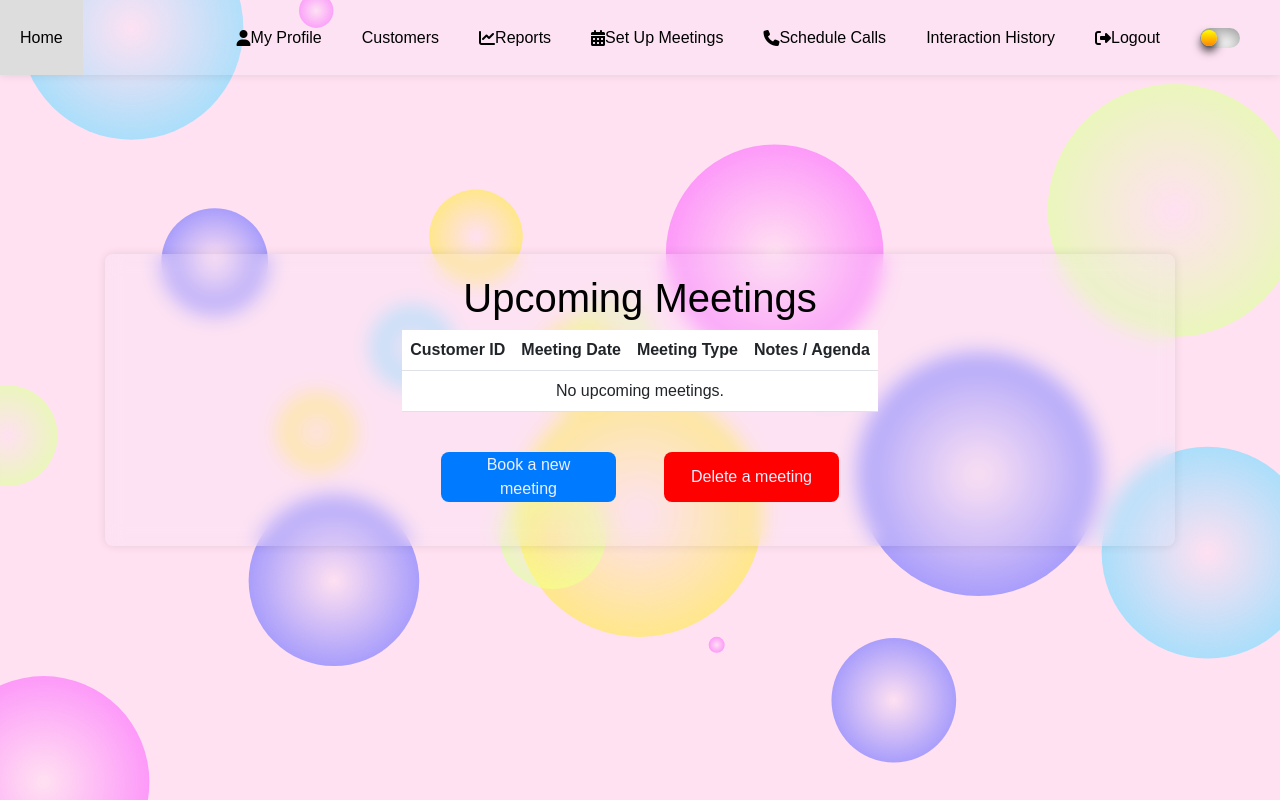
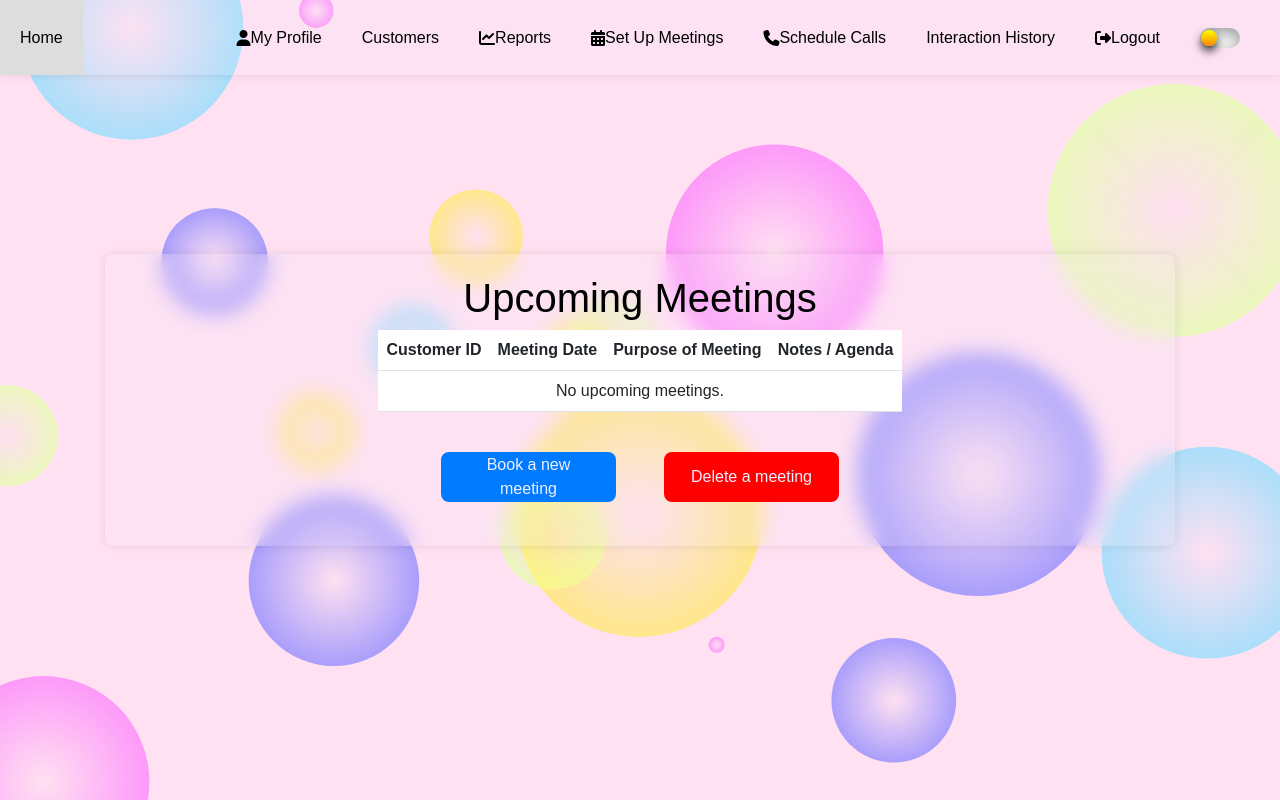
Before and after one commit to Syrup-2005/CRM-CW, a PHP site: page /meetings.html in a window 1280 px wide. Run offline with PHP 8.4, Linux system fonts and the light colour scheme; data that the repository does not hold is empty; some libraries are stand-ins or nearby versions.

Commit message:
change call&meeting type to purpose

```diff
--- a/abb_robotics.sql
+++ b/abb_robotics.sql
@@ -31,7 +31,7 @@ CREATE TABLE `calls` (
   `call_id` int(11) NOT NULL,
   `customer_id` int(11) NOT NULL,
   `datetime` datetime NOT NULL,
-  `call_type` varchar(50) NOT NULL,
+  `call_purpose` varchar(50) NOT NULL,
   `notes` text,
   `created_at` timestamp NOT NULL DEFAULT CURRENT_TIMESTAMP
 ) ENGINE=InnoDB DEFAULT CHARSET=utf8;
@@ -72,7 +72,7 @@ CREATE TABLE `meetings` (
   `user_id` int(11) NOT NULL,
   `meeting_date` datetime NOT NULL,
   `notes` text,
-  `meeting_type` varchar(100) DEFAULT NULL
+  `meeting_purpose` varchar(100) DEFAULT NULL
 ) ENGINE=InnoDB DEFAULT CHARSET=utf8;
 
 -- --------------------------------------------------------
--- a/addmeeting.html
+++ b/addmeeting.html
@@ -102,8 +102,8 @@
                 </div>
 
                 <div class="mb-3">
-                    <label for="meeting_type" class="form-label">Meeting Type</label>
-                    <select class="form-select" id="meeting_type" name="meeting_type" required>
+                    <label for="meeting_purpose" class="form-label">Purpose of Meeting</label>
+                    <select class="form-select" id="meeting_purpose" name="meeting_purpose" required>
                         <option value="">-- Select --</option>
                         <option value="initial">Initial Contact</option>
                         <option value="follow-up">Follow-Up</option>
--- a/addmeeting.php
+++ b/addmeeting.php
@@ -5,12 +5,12 @@ require 'db_connection.php';
 if ($_SERVER['REQUEST_METHOD'] === 'POST') {
     $customer_id = mysqli_real_escape_string($conn, $_POST['customer_id']);
     $meeting_date = mysqli_real_escape_string($conn, $_POST['meeting_date']);
-    $meeting_type = mysqli_real_escape_string($conn, $_POST['meeting_type']);
+    $meeting_purpose = mysqli_real_escape_string($conn, $_POST['meeting_purpose']);
     $notes = mysqli_real_escape_string($conn, $_POST['notes']);
     $admin_id = mysqli_real_escape_string($conn, $_POST['admin_id']);
 
-    $query = "INSERT INTO meetings (customer_id, meeting_date, meeting_type, notes, user_id)
-              VALUES ('$customer_id', '$meeting_date', '$meeting_type', '$notes', '$admin_id')";
+    $query = "INSERT INTO meetings (customer_id, meeting_date, meeting_purpose, notes, user_id)
+              VALUES ('$customer_id', '$meeting_date', '$meeting_purpose', '$notes', '$admin_id')";
 
     if (mysqli_query($conn, $query)) {
         echo "<script>
--- a/calls.html
+++ b/calls.html
@@ -24,7 +24,7 @@
                 row.innerHTML = `
                     <td>${call.customer_id}</td>
                     <td>${call.datetime}</td>
-                    <td>${call.call_type}</td>
+                    <td>${call.call_purpose}</td>
                     <td>${call.notes}</td>
                 `;
                 tbody.appendChild(row);
@@ -77,7 +77,7 @@
                         <tr>
                             <th>Customer ID</th>
                             <th>Date and Time</th>
-                            <th>Call Type</th>
+                            <th>Purpose of Call</th>
                             <th>Notes / Agenda</th>
 
                         </tr>
--- a/deletecall.html
+++ b/deletecall.html
@@ -26,7 +26,7 @@
                 row.innerHTML = `
                     <td>${call.customer_id}</td>
                     <td>${call.datetime}</td>
-                    <td>${call.call_type}</td>
+                    <td>${call.call_purpose}</td>
                     <td>${call.notes}</td>
                 `;
                 tbody.appendChild(row);
@@ -35,7 +35,7 @@
                 if (!Array.from(dropdown.options).some(option => option.value === call.customer_id)) {
                     const option = document.createElement("option");
                     option.value = call.call_id;
-                    option.text = `Customer ${call.customer_id} - ${call.call_type} on ${call.datetime}`;
+                    option.text = `Customer ${call.customer_id} - ${call.call_purpose} on ${call.datetime}`;
                     select.appendChild(option);
                 }
             });
@@ -124,7 +124,7 @@
                     <tr>
                         <th>Customer ID</th>
                         <th>Date and Time</th>
-                        <th>Call Type</th>
+                        <th>Purpose of Call</th>
                         <th>Notes / Agenda</th>
                     </tr>
                 </thead>
--- a/deletemeeting.html
+++ b/deletemeeting.html
@@ -29,7 +29,7 @@
                         row.innerHTML = `
                             <td>${meeting.customer_id}</td>
                             <td>${meeting.meeting_date}</td>
-                            <td>${meeting.meeting_type}</td>
+                            <td>${meeting.meeting_purpose}</td>
                             <td>${meeting.notes ?? ''}</td>
                         `;
                         tbody.appendChild(row);
@@ -125,7 +125,7 @@
                     <tr>
                         <th>Customer ID</th>
                         <th>Meeting Date</th>
-                        <th>Meeting Type</th>
+                        <th>Purpose of Meeting</th>
                         <th>Notes / Agenda</th>
                     </tr>
                 </thead>
--- a/get_meeting_data.php
+++ b/get_meeting_data.php
@@ -3,7 +3,7 @@ header('Content-Type: application/json');
 include 'db_connection.php';
 
 // SQL query for upcoming meetings
-$query = "SELECT customer_id, meeting_date, meeting_type, notes
+$query = "SELECT customer_id, meeting_date, meeting_purpose, notes
           FROM meetings
           WHERE meeting_date >= CURDATE()
           ORDER BY meeting_date ASC";
--- a/meetings.html
+++ b/meetings.html
@@ -42,7 +42,7 @@
                         row.innerHTML = `
                             <td>${meeting.customer_id}</td>
                             <td>${meeting.meeting_date}</td>
-                            <td>${meeting.meeting_type}</td>
+                            <td>${meeting.meeting_purpose}</td>
                             <td>${meeting.notes ?? ''}</td>
                         `;
                         tbody.appendChild(row);
@@ -98,7 +98,7 @@
                         <tr>
                             <th>Customer ID</th>
                             <th>Meeting Date</th>
-                            <th>Meeting Type</th>
+                            <th>Purpose of Meeting</th>
                             <th>Notes / Agenda</th>
                         </tr>
                     </thead>
--- a/schedule_call.html
+++ b/schedule_call.html
@@ -81,8 +81,8 @@
                 </div>
 
                 <div class="mb-3">
-                    <label for="call_type" class="form-label">Call Type</label>
-                    <select class="form-select" id="call_type" name="call_type" required>
+                    <label for="call_purpose" class="form-label">Purpose of Call</label>
+                    <select class="form-select" id="call_purpose" name="call_purpose" required>
                         <option value="">-- Select --</option>
                         <option value="initial">Initial Contact</option>
                         <option value="follow-up">Follow-Up</option>
--- a/schedule_call.php
+++ b/schedule_call.php
@@ -4,11 +4,11 @@ include 'db_connection.php';
 if ($_SERVER['REQUEST_METHOD'] === 'POST') {
     $customer_id = mysqli_real_escape_string($conn, $_POST['customer_id']);
     $datetime = mysqli_real_escape_string($conn, $_POST['datetime']);
-    $call_type = mysqli_real_escape_string($conn, $_POST['call_type']);
+    $call_purpose = mysqli_real_escape_string($conn, $_POST['call_purpose']);
     $notes = mysqli_real_escape_string($conn, $_POST['notes']);
 
-    $query = "INSERT INTO calls (customer_id, datetime, call_type, notes)
-              VALUES ('$customer_id', '$datetime', '$call_type', '$notes')";
+    $query = "INSERT INTO calls (customer_id, datetime, call_purpose, notes)
+              VALUES ('$customer_id', '$datetime', '$call_purpose', '$notes')";
 
     if (mysqli_query($conn, $query)) {
         echo "<script>
```
Also changed, not shown: search_interaction.php (+4 -4 lines).
